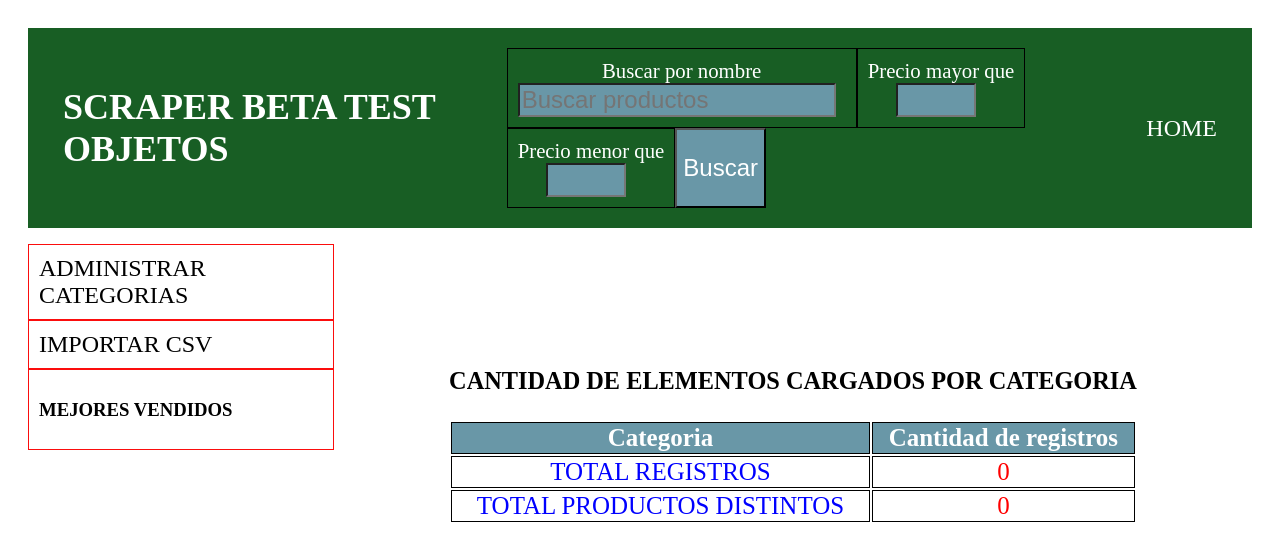
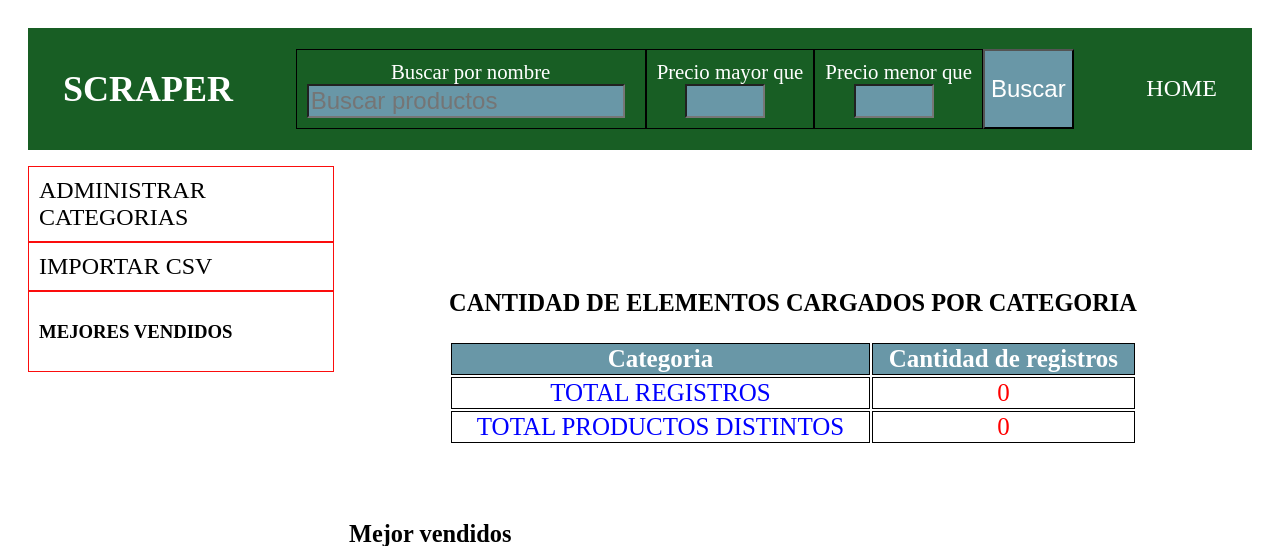
Before and after one commit to rsbertoa90/scraper, a PHP site: page /index.php in a window 1280 px wide. Shown: the top 546 px of the page. Run offline with PHP 8.4, Linux system fonts and the light colour scheme; data that the repository does not hold is empty.

Commit message:
qutiado el mensaje beta test de header

```diff
--- a/partials/header.php
+++ b/partials/header.php
@@ -12,7 +12,7 @@
 <header>
   <div class="navbar">
     <div class="brand">
-      <h2> <a href="index.php">SCRAPER BETA TEST OBJETOS</a></h2>
+      <h2> <a href="index.php">SCRAPER</a></h2>
     </div>
     <div class="search">
       <form class="form" id="searchform"  action="search_results.php" method="GET">
```
